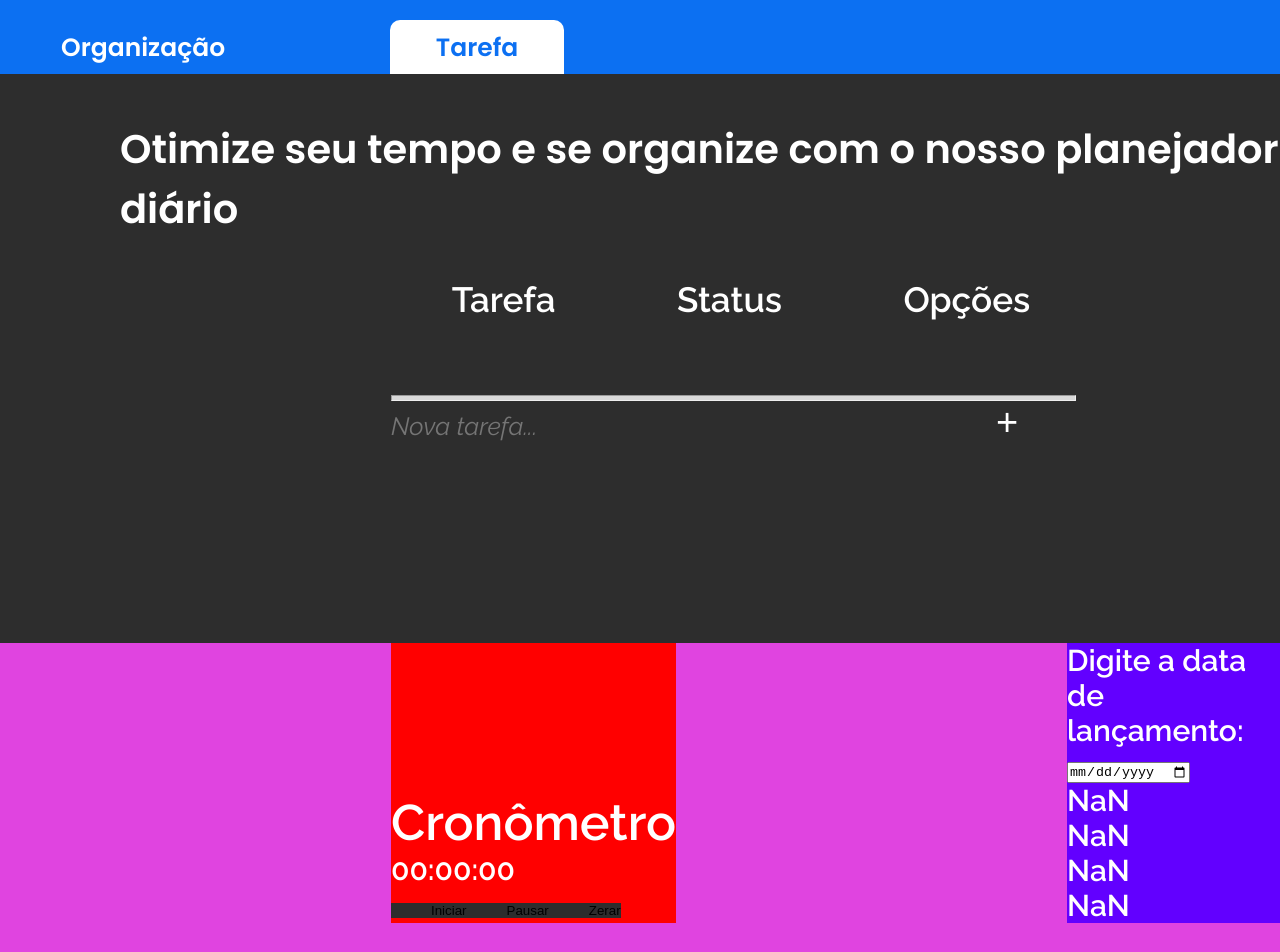
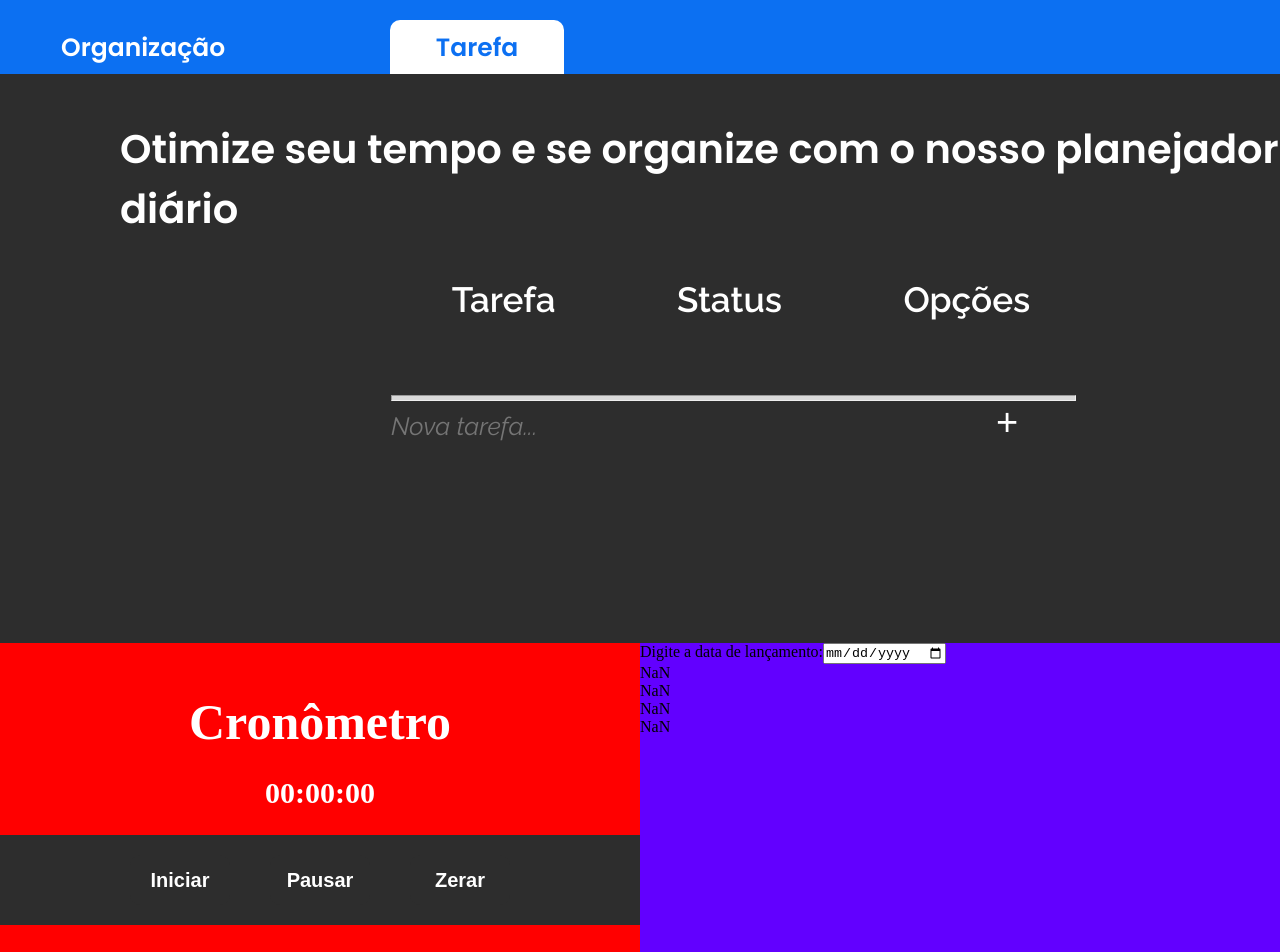
Before and after one commit to MatheusNascimento99/Interface-To--Do--List, a React (Vite) app in the folder Interface/: page /Organizador in a window 1280 px wide. Shown: the top 952 px of the page. Built offline with nearby package versions, Linux system fonts and the light colour scheme; a web font is replaced by a local one.

Commit message:
estilizado componente cronometro

```diff
--- a/Interface/src/componentes/ContadorNiver.jsx
+++ b/Interface/src/componentes/ContadorNiver.jsx
@@ -1,6 +1,7 @@
-import React, { useState, useEffect } from 'react';
 
-const ContadorNiver= () => {
+import { useState, useEffect } from 'react';
+
+const ContadorNiver = () => {
     const [finalDias, setFinalDias] = useState(0);
     const [finalHoras, setFinalHoras] = useState(0);
     const [finalMinutos, setFinalMinutos] = useState(0);
@@ -32,19 +33,27 @@ const ContadorNiver= () => {
     const formatoTempo = (tempo) => (tempo < 10 ? `0${tempo}` : tempo);
 
     return (
-    <div>
+        <div className='contagem'>
+            <div >
                 <label htmlFor="dataLancamento">Digite a data de lançamento:</label>
+
                 <input
                     type="date"
                     id="dataLancamento"
                     value={dataLancamento}
                     onChange={handleInputChange}
                 />
+            </div>
+            <div className='data'>
                 <p id="dia">{finalDias}</p>
                 <p id="hora">{formatoTempo(finalHoras)}</p>
                 <p id="minuto">{formatoTempo(finalMinutos)}</p>
                 <p id="segundo">{formatoTempo(finalSegundos)}</p>
             </div>
+
+        </div>
+
+
     );
 };
 
--- /dev/null
+++ b/Interface/src/componentes/ContadorNiver.scss
@@ -0,0 +1,10 @@
+.contagem{
+    display: flex;
+flex-direction: row;
+
+}
+
+.data{
+    display: flex;
+    flex-direction: row;
+}
--- a/Interface/src/componentes/Cronometro.jsx
+++ b/Interface/src/componentes/Cronometro.jsx
@@ -1,4 +1,4 @@
-import React, { useState, useEffect } from 'react';
+import { useState, useEffect } from 'react';
 import "./Cronometro.scss"
 
 const Cronometro = () => {
@@ -45,14 +45,17 @@ const Cronometro = () => {
   };
 
   return (
-    <div>
+    <div className='cro'>
       <h1>Cronômetro</h1>
-      <p>
+      <p >
         {String(horas).padStart(2, '0')}:{String(minutos).padStart(2, '0')}:{String(segundos).padStart(2, '0')}
       </p>
+      <div className='bt'>
       <button onClick={iniciarCronometro}>Iniciar</button>
       <button onClick={pausarCronometro}>Pausar</button>
       <button onClick={zerarCronometro}>Zerar</button>
+      </div>
+
     </div>
   );
 };
--- a/Interface/src/componentes/Cronometro.scss
+++ b/Interface/src/componentes/Cronometro.scss
@@ -0,0 +1,39 @@
+@use '../assets/sass/variables' as *;
+
+.cro{
+    text-align: center;
+    padding-bottom: 30px;
+}
+
+.cro h1{
+    color: $branco-color;
+    margin-top: 50px;
+    margin-bottom: 25px;
+}
+
+.cro p{
+    font-size: 30px;
+    color: $branco-color;
+    font-weight: bold;
+    margin-bottom: 25px;
+
+}
+
+
+.bt{
+    align-items: center;
+}
+
+
+.cro button{
+    color: $branco-color ;
+    border-radius: 10px;
+    width: 100px;
+    height: 50px;
+    margin: 20px;
+    font-size: 20px;
+    font-weight: bold;
+    align-items: center;
+    padding: 0px;
+
+}
--- a/Interface/src/views/Organizador.jsx
+++ b/Interface/src/views/Organizador.jsx
@@ -167,12 +167,12 @@ function Tarefas() {
         />
 
         <footer className="footer">
-          <section className="section1">
+          <div className="section1">
             <Cronometro />
-          </section>
-          <section className="section2">
+          </div>
+          <div className="section2">
             <ContadorNiver />
-          </section>
+          </div>
         </footer>
       </div>
     </>
--- a/Interface/src/views/Organizador.scss
+++ b/Interface/src/views/Organizador.scss
@@ -151,9 +151,9 @@ button{
 /*ESTILIZAÇÃO RODAPÉ*/
 .footer{
     display: flex;
-    flex-direction: row;
+
     justify-content: center;
-    background-color: rgb(224, 68, 224);
+    background-color: $cinza-color;
     padding-bottom: 100px;
 }
 
```
Lines whose indentation alone changed are shown as unchanged.
